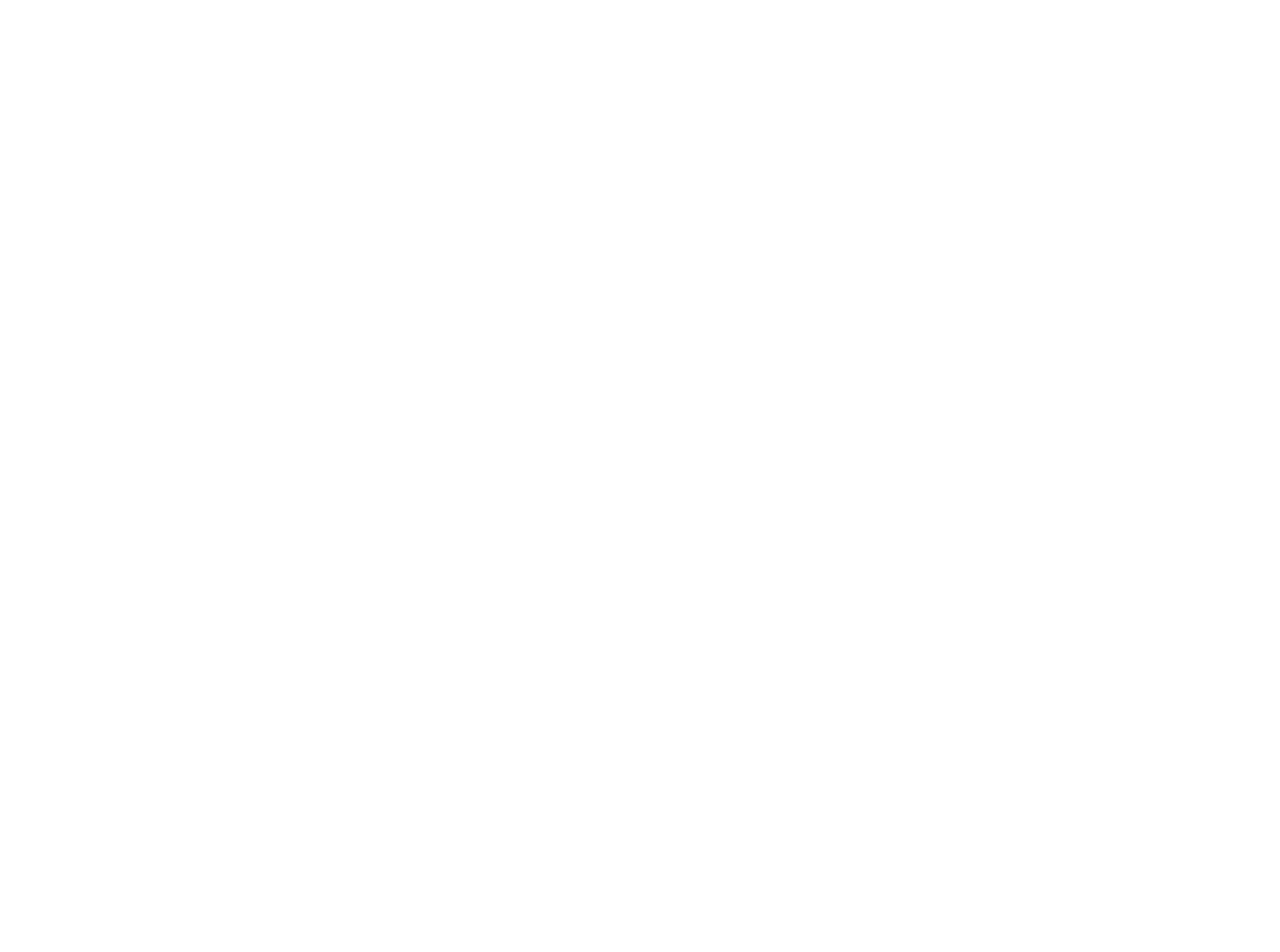
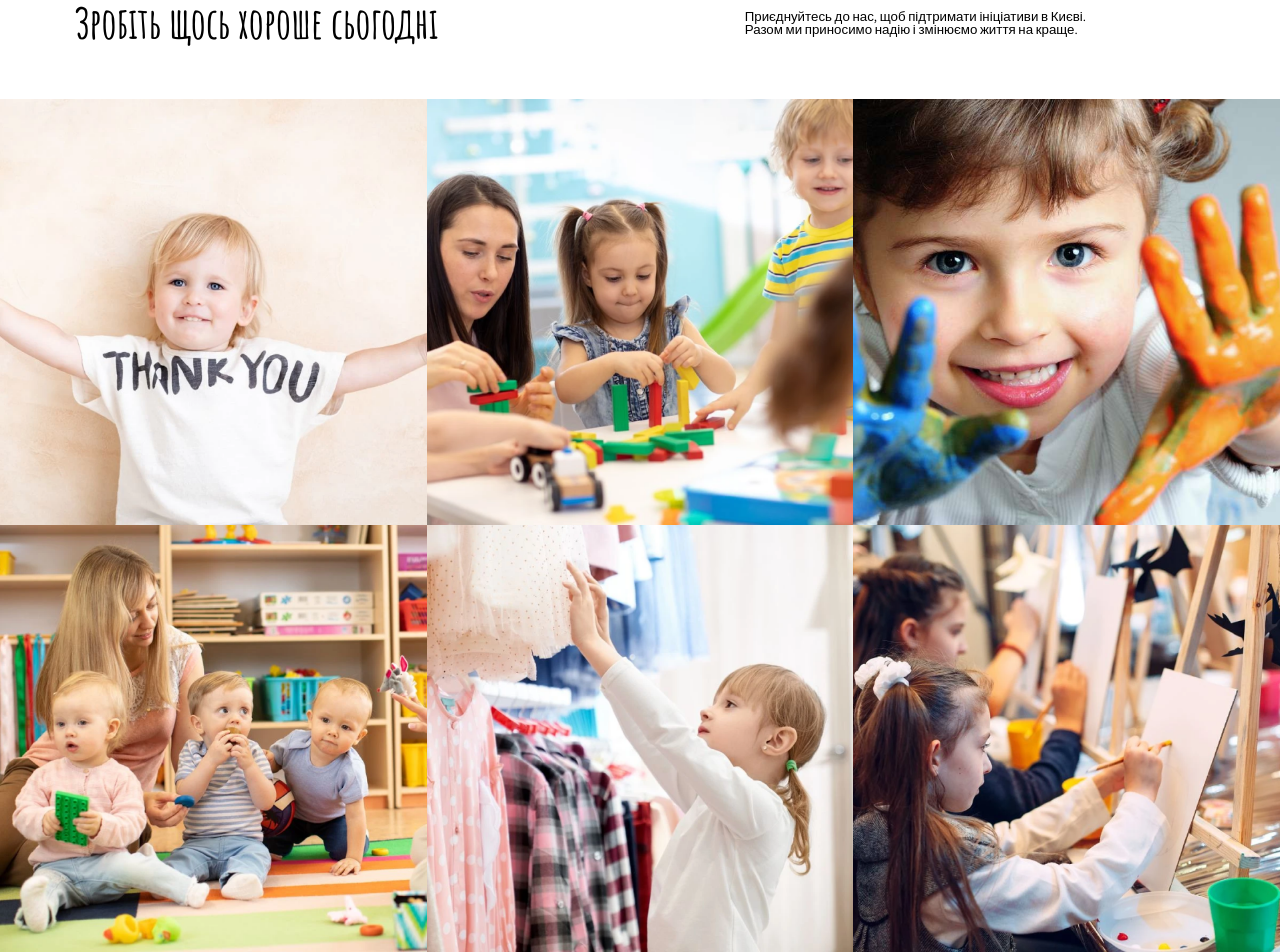
Before and after one commit to Odink923/SiteFUND, a Next.js app: page / in a window 1280 px wide. Shown: the part 1099-2051 px from the top of the page. Before the commit the page ends 1014 px from the top, so only its background shows below. Built offline with nearby package versions, Linux system fonts and the light colour scheme.

Commit message:
fix dosomething

```diff
--- a/src/app/components/AboutUs/AboutUs.tsx
+++ b/src/app/components/AboutUs/AboutUs.tsx
@@ -15,7 +15,7 @@
                 </div>
                 <div className='flex flex-col sm:w-[22.8125rem] sm:pl-[3.125rem] lg:ml-[5.26vw] lg:w-[29.43vw] justify-center  '>
                     <h1 className='font-amatic text-xl sm:text-smXl md:text-mdXl lg:text-[3.33vw] lg:pb-[2.34vw]'>Про нас</h1>
-                    <p className='font-assistant pt-15 pb-15 text-[0.625rem] text-justify lg:text-[1.04vw]  leading-none'>Ми є некомерційною організацією, розташованою в
+                    <p className='font-assistant pt-15 pb-15 text-base sm:text-smBase md:text-mdBase text-justify lg:text-[1.04vw]  leading-none'>Ми є некомерційною організацією, розташованою в
                         місті Київ, Україна. Наша місія полягає у підтримці
                         окремих осіб та громад через різноманітні ініціативи та послуги.
                         <br /><br />
--- a/src/app/components/Carrousel/Carrousel.tsx
+++ b/src/app/components/Carrousel/Carrousel.tsx
@@ -28,11 +28,11 @@
              leading-none">Зробіть свій внесок <br></br>у майбутнє дітей сьогодні</h1>
         <p className="
         text-base
-        sm:-smBase
-        md:-mdBase
+        sm:text-smBase
+        md:text-mdBase
         max-w-[25rem]
-         sm:max-w-[20rem]
-        md:max-w-[23.125rem]
+         sm:max-w-[32rem]
+        md:max-w-[32.125rem]
         text-white
         pt-[0.625rem]
        lg:text-[1.04vw]
--- a/src/app/components/DoSomethingGood/DoSomethingGood.tsx
+++ b/src/app/components/DoSomethingGood/DoSomethingGood.tsx
@@ -2,68 +2,60 @@
 export default function DoSomethingGood() {
     return (
         <div >
-            <div className="flex items-center lg:pl-[5.83vw] lg:pt-[5.99vw] lg:pb-[3.39vw]">
-                <h1 className="font-amatic lg:text-[3.33vw]">Зробіть щось хороше сьогодні</h1>
-                <p className="font-assistant lg:text-[1.04vw] lg:w-[29.43vw] leading-none lg:ml-[20.94vw] ">Приєднуйтесь до нас, щоб підтримати ініціативи в Києві. Разом ми приносимо надію і змінюємо життя на краще.
+            <div className="flex flex-col pl-20 pr-20 lg:flex-row lg:items-center lg:pl-[5.83vw] lg:pt-[5.99vw] lg:pb-[3.39vw]">
+                <h1 className="font-amatic text-xl sm:text-smXl md:text-mdXl lg:text-[3.33vw]">Зробіть щось хороше сьогодні</h1>
+                <p className="font-assistant text-base sm:text-smBase lg:text-[1.04vw] lg:w-[29.43vw] leading-none lg:ml-[23.94vw] ">Приєднуйтесь до нас, щоб підтримати ініціативи в Києві. Разом ми приносимо надію і змінюємо життя на краще.
                 </p>
             </div>
-            <div className='flex'>
+            <div className="grid grid-cols-2 md:grid-cols-3">
+                <div className="relative w-full aspect-square">
                     <Image
-                    src="/images/DoSomethingImg1.png" // Шлях до вашого зображення
-                    alt="Child"
-                    width={640}
-                    height={640}
-                    className="object-cover
-                lg:w-[33.33vw] lg:h-[33.33vw]
-                " // Використання Tailwind класу через className
-                />
-                <Image
-                    src="/images/DoSomethingImg2.png" // Шлях до вашого зображення
-                    alt="Child"
-                    width={640}
-                    height={640}
-                    className="object-cover
-                lg:w-[33.33vw] lg:h-[33.33vw]
-                " // Використання Tailwind класу через className
-                />
-                <Image
-                    src="/images/DoSomethingImg3.png" // Шлях до вашого зображення
-                    alt="Child"
-                    width={640}
-                    height={640}
-                    className="object-cover
-                lg:w-[33.33vw] lg:h-[33.33vw]
-                " // Використання Tailwind класу через className
+                        src="/images/DoSomethingImg1.png"
+                        alt="Image 1"
+                        fill
+                        className="object-cover"
                     />
                 </div>
-            <div className='flex'>
+                <div className="relative w-full aspect-square">
                     <Image
-                    src="/images/DoSomethingImg4.png" // Шлях до вашого зображення
-                    alt="Child"
-                    width={640}
-                    height={640}
-                    className="object-cover
-                lg:w-[33.33vw] lg:h-[33.33vw]
-                " // Використання Tailwind класу через className
+                        src="/images/DoSomethingImg2.png"
+                        alt="Image 2"
+                        fill
+                        className="object-cover"
                     />
+                </div>
+                <div className="relative w-full aspect-square">
                     <Image
-                    src="/images/DoSomethingImg5.png" // Шлях до вашого зображення
-                    alt="Child"
-                    width={640}
-                    height={640}
-                    className="object-cover
-                lg:w-[33.33vw] lg:h-[33.33vw]
-                " // Використання Tailwind класу через className
+                        src="/images/DoSomethingImg3.png"
+                        alt="Image 3"
+                        fill
+                        className="object-cover"
                     />
+                </div>
+                <div className="relative w-full aspect-square">
                     <Image
-                    src="/images/DoSomethingImg6.png" // Шлях до вашого зображення
-                    alt="Child"
-                    width={640}
-                    height={640}
-                    className="object-cover
-                lg:w-[33.33vw] lg:h-[33.33vw]
-                " // Використання Tailwind класу через className
+                        src="/images/DoSomethingImg4.png"
+                        alt="Image 4"
+                        fill
+                        className="object-cover"
                     />
+                </div>
+                <div className="relative w-full aspect-square">
+                    <Image
+                        src="/images/DoSomethingImg5.png"
+                        alt="Image 5"
+                        fill
+                        className="object-cover"
+                    />
+                </div>
+                <div className="relative w-full aspect-square">
+                    <Image
+                        src="/images/DoSomethingImg6.png"
+                        alt="Image 6"
+                        fill
+                        className="object-cover"
+                    />
+                </div>
             </div>
         </div>
     );
--- a/src/app/page.tsx
+++ b/src/app/page.tsx
@@ -20,8 +20,11 @@
 
       </div>
       <AboutUs></AboutUs>
+      <div className="overflow-hidden">
+      <DoSomethingGood></DoSomethingGood>
+      </div>
     {/*   <div className="overflow-hidden">
-    <DoSomethingGood></DoSomethingGood>
+
     <LastEvents></LastEvents>
 
     </div>
--- a/tailwind.config.ts
+++ b/tailwind.config.ts
@@ -18,7 +18,7 @@
         '100px': '100px',
         'base': '0.625rem',
         'smBase':'0.8125rem',
-        'mdBase':'1.0625rem',
+        'mdBase':'0.8125rem',
         'xl': '1.5rem',
         'smXl':'2.5rem',
         'mdXl':'3.125rem',
```
Lines whose indentation alone changed are shown as unchanged.
